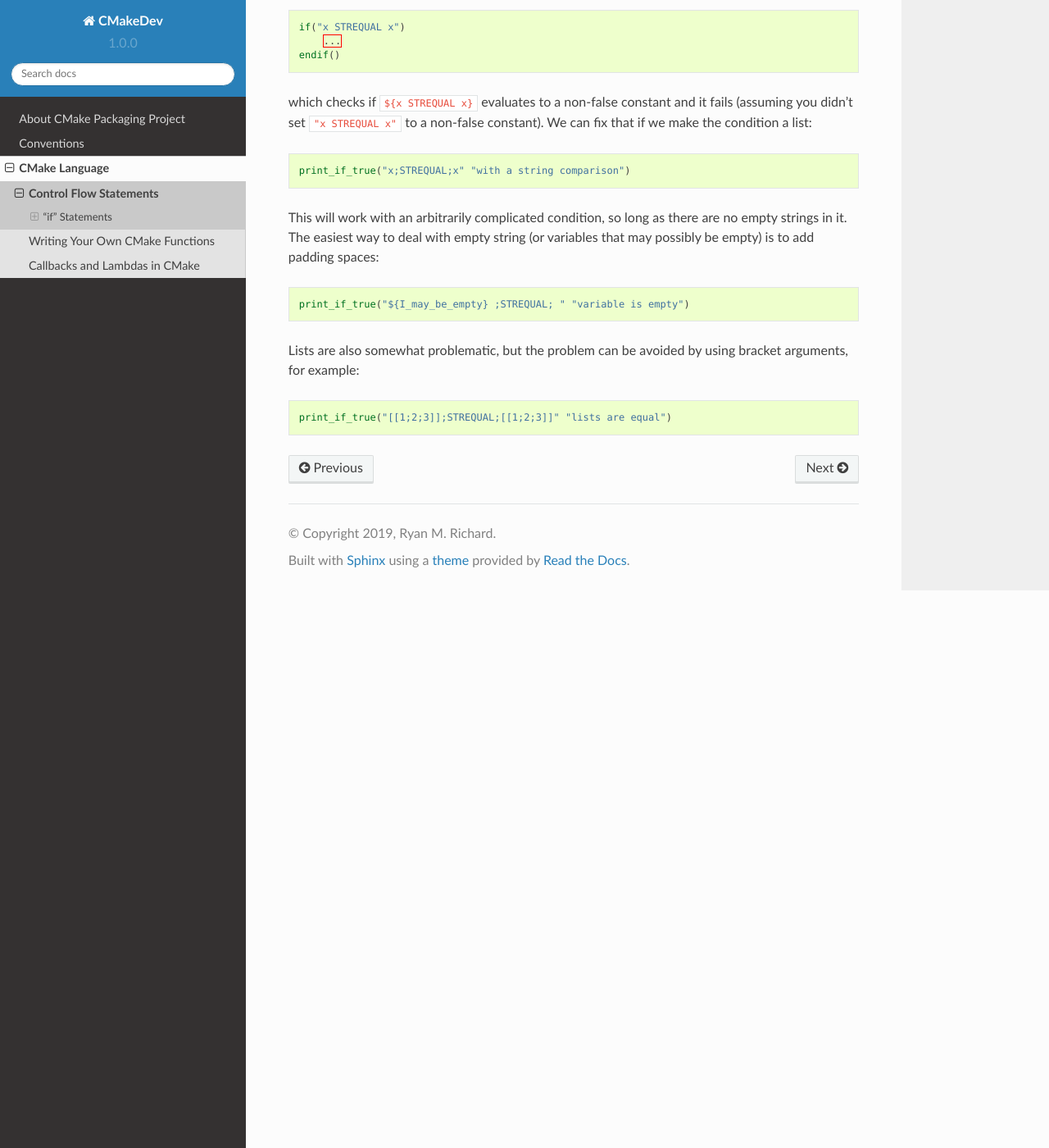
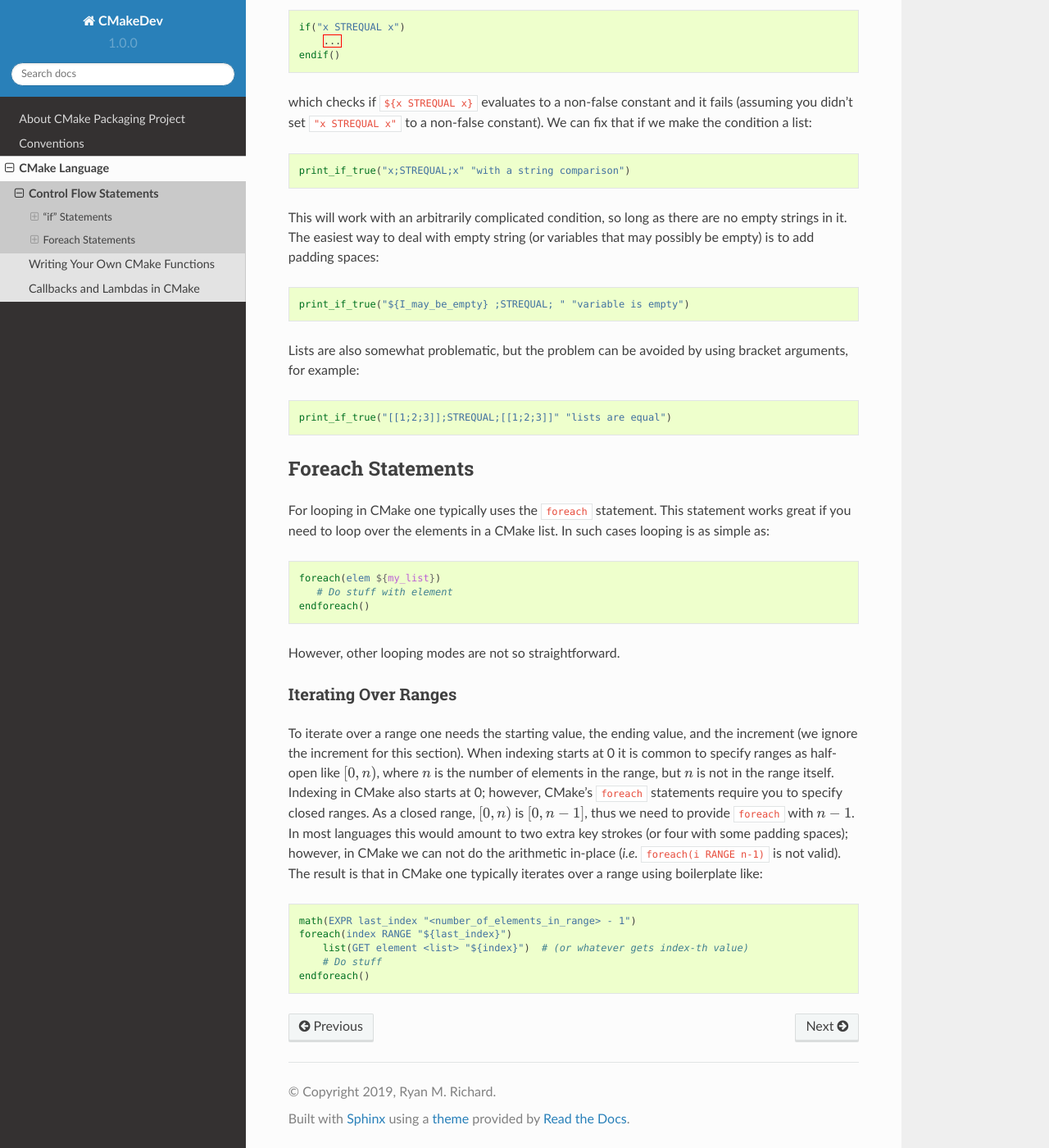
Before and after one commit to zachcran/CMakeDev, a Sphinx documentation site: the page built from docs/source/cmake/control_flow.rst, in a window 1280 px wide and 1400 px high, scrolled down 2538 px. Shown: the whole window at 82% size. Built offline with Sphinx 7.4.7 and the Read the Docs theme 2.0.0, drawn with Linux system fonts in a browser that asks for light colours.

Commit message:
comments on foreach syntax being closed-range

```diff
--- a/docs/source/cmake/callbacks.rst
+++ b/docs/source/cmake/callbacks.rst
@@ -310,3 +310,6 @@ If we think of the CMake module as an object and the function in the module as a
 method, this pattern looks a lot like the visitor pattern (one could argue it is
 actually duck typing, since the visitor pattern usually has a common base class,
 but oh well).
+
+Template Pattern
+================
--- a/docs/source/cmake/if_statements.rst
+++ b/docs/source/cmake/control_flow.rst
@@ -160,3 +160,41 @@ bracket arguments, for example:
 .. code-block:: cmake
 
    print_if_true("[[1;2;3]];STREQUAL;[[1;2;3]]" "lists are equal")
+
+Foreach Statements
+==================
+
+For looping in CMake one typically uses the ``foreach`` statement. This
+statement works great if you need to loop over the elements in a CMake list. In
+such cases looping is as simple as:
+
+.. code-block:: cmake
+
+   foreach(elem ${my_list})
+      # Do stuff with element
+   endforeach()
+
+However, other looping modes are not so straightforward.
+
+Iterating Over Ranges
+---------------------
+
+To iterate over a range one needs the starting value, the ending value, and the
+increment (we ignore the increment for this section). When indexing starts at 0
+it is common to specify ranges as half-open like :math:`[0, n)`, where :math:`n`
+is the number of elements in the range, but :math:`n` is not in the range
+itself. Indexing in CMake also starts at 0; however, CMake's ``foreach``
+statements require you to specify closed ranges. As a closed range,
+:math:`[0, n)` is :math:`[0, n-1]`, thus we need to provide ``foreach`` with
+:math:`n-1`. In most languages this would amount to two extra key strokes (or
+four with some padding spaces); however, in CMake we can not do the arithmetic
+in-place (*i.e.* ``foreach(i RANGE n-1)`` is not valid). The result is that in
+CMake one typically iterates over a range using boilerplate like:
+
+.. code-block:: cmake
+
+   math(EXPR last_index "<number_of_elements_in_range> - 1")
+   foreach(index RANGE "${last_index}")
+       list(GET element <list> "${index}")  # (or whatever gets index-th value)
+       # Do stuff
+   endforeach()
--- a/docs/source/cmake/index.rst
+++ b/docs/source/cmake/index.rst
@@ -5,11 +5,12 @@ CMake Language
 If you are thinking about developing for CMakePP odds are you already are
 familiar with the basics of the CMake language. What you may not be so familiar
 with are the nuances of the CMake language (and there are many). The chapters in
-this part are designed to familiarize you with these nuances.
+this part are designed to familiarize you with these nuances and introduce the
+CMake best-practices to avoid them.
 
 .. toctree::
    :maxdepth: 2
 
-   if_statements
+   control_flow
    writing_functions
    callbacks
```
